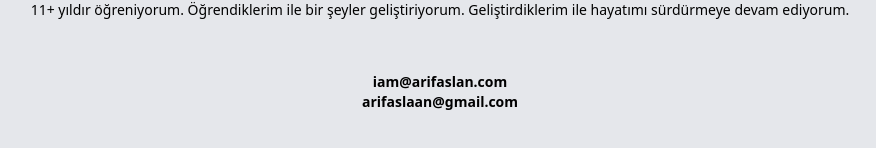
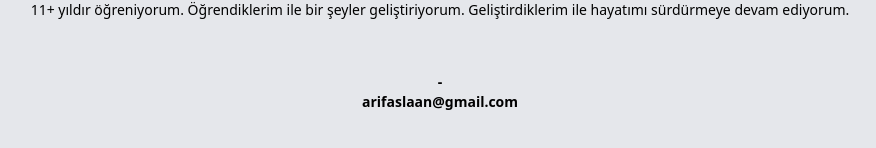
Before and after one commit to arifaslaan/arifaslan.com, a plain HTML site: page index.html in a window 1280 px wide. Shown: the part 534-682 px from the top of the page, without its empty margins (200-1076 px from the left). Drawn offline with Linux system fonts and the light colour scheme.

Commit message:
Update email display in index.html

```diff
--- a/index.html
+++ b/index.html
@@ -20,7 +20,7 @@
     <span class="pb-8 text-gray-400">aşık | maşuk | rakip</span>
     <p class="p-8 text-sm text-center">11+ yıldır öğreniyorum. Öğrendiklerim ile bir şeyler geliştiriyorum.
         Geliştirdiklerim ile hayatımı sürdürmeye devam ediyorum.</p>
-    <span class="mt-5 text-sm font-bold">iam@arifaslan.com</span>
+    <span class="mt-5 text-sm font-bold">-</span>
     <span class="text-sm font-bold">arifaslaan@gmail.com</span>
 </body>
 
```
